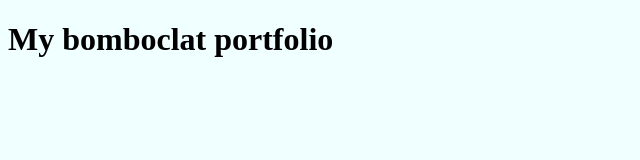
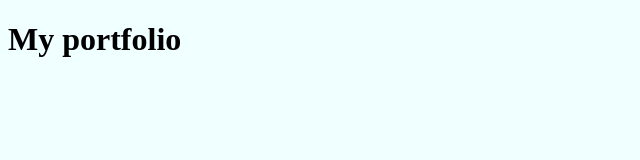
Before and after one commit to EbidoMichael128/ebido.github.io, a plain HTML site: page index.html in a window 1280 px wide. Shown: the whole page, without its empty margins (0-640 px from the left). Drawn offline with Linux system fonts and the light colour scheme.

Commit message:
my third push

```diff
--- a/index.html
+++ b/index.html
@@ -7,7 +7,7 @@
     <link rel="stylesheet" href="css/designdesign.css">
 </head>
 <body>
-    <h1>My bomboclat portfolio</h1>
+    <h1>My portfolio</h1>
     <script src="js/main.js"></script>
 </body>
 </html>
```
